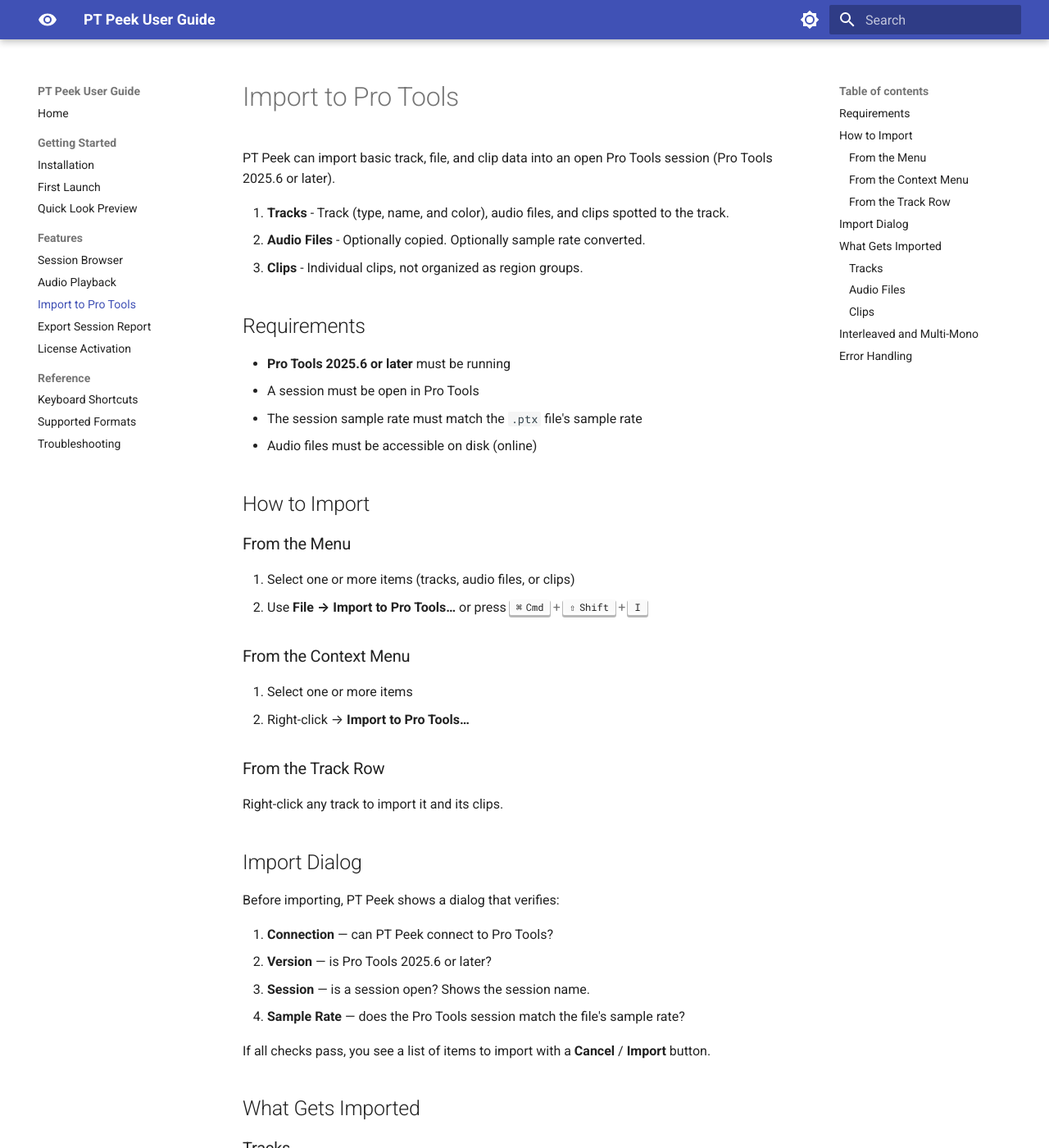
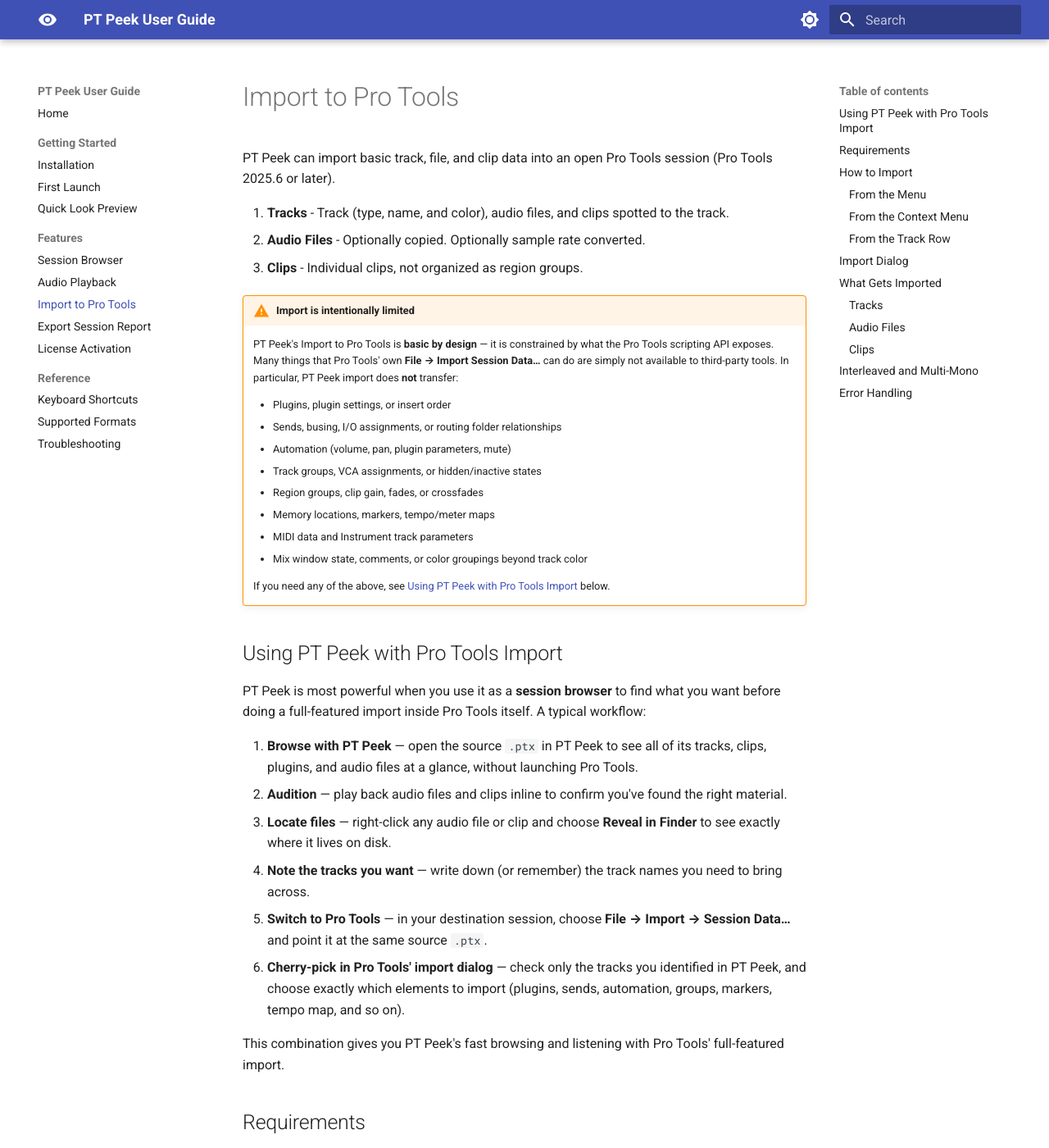
Before and after one commit to neyrinckaudio/docs-pt-peek, an MkDocs documentation site: the page built from docs/features/import.md, in a window 1280 px wide and 1400 px high. Shown: the whole window at 82% size. Built offline with MkDocs 1.6.1 and Material for MkDocs 9.7.7, drawn with Linux system fonts in a browser that asks for light colours.

Commit message:
expanded import

```diff
--- a/docs/features/import.md
+++ b/docs/features/import.md
@@ -5,6 +5,33 @@
 1. **Tracks** - Track (type, name, and color), audio files, and clips spotted to the track.
 2. **Audio Files** - Optionally copied. Optionally sample rate converted.
 3. **Clips** - Individual clips, not organized as region groups.
+
+!!! warning "Import is intentionally limited"
+    PT Peek's Import to Pro Tools is **basic by design** — it is constrained by what the Pro Tools scripting API exposes. Many things that Pro Tools' own **File → Import Session Data…** can do are simply not available to third-party tools. In particular, PT Peek import does **not** transfer:
+
+    - Plugins, plugin settings, or insert order
+    - Sends, busing, I/O assignments, or routing folder relationships
+    - Automation (volume, pan, plugin parameters, mute)
+    - Track groups, VCA assignments, or hidden/inactive states
+    - Region groups, clip gain, fades, or crossfades
+    - Memory locations, markers, tempo/meter maps
+    - MIDI data and Instrument track parameters
+    - Mix window state, comments, or color groupings beyond track color
+
+    If you need any of the above, see [Using PT Peek with Pro Tools Import](#using-pt-peek-with-pro-tools-import) below.
+
+## Using PT Peek with Pro Tools Import
+
+PT Peek is most powerful when you use it as a **session browser** to find what you want before doing a full-featured import inside Pro Tools itself. A typical workflow:
+
+1. **Browse with PT Peek** — open the source `.ptx` in PT Peek to see all of its tracks, clips, plugins, and audio files at a glance, without launching Pro Tools.
+2. **Audition** — play back audio files and clips inline to confirm you've found the right material.
+3. **Locate files** — right-click any audio file or clip and choose **Reveal in Finder** to see exactly where it lives on disk.
+4. **Note the tracks you want** — write down (or remember) the track names you need to bring across.
+5. **Switch to Pro Tools** — in your destination session, choose **File → Import → Session Data…** and point it at the same source `.ptx`.
+6. **Cherry-pick in Pro Tools' import dialog** — check only the tracks you identified in PT Peek, and choose exactly which elements to import (plugins, sends, automation, groups, markers, tempo map, and so on).
+
+This combination gives you PT Peek's fast browsing and listening with Pro Tools' full-featured import.
 
 ## Requirements
 
```
Also changed, not shown: site/features/import/index.html, site/search/search_index.json, site/sitemap.xml, 1 other file.
